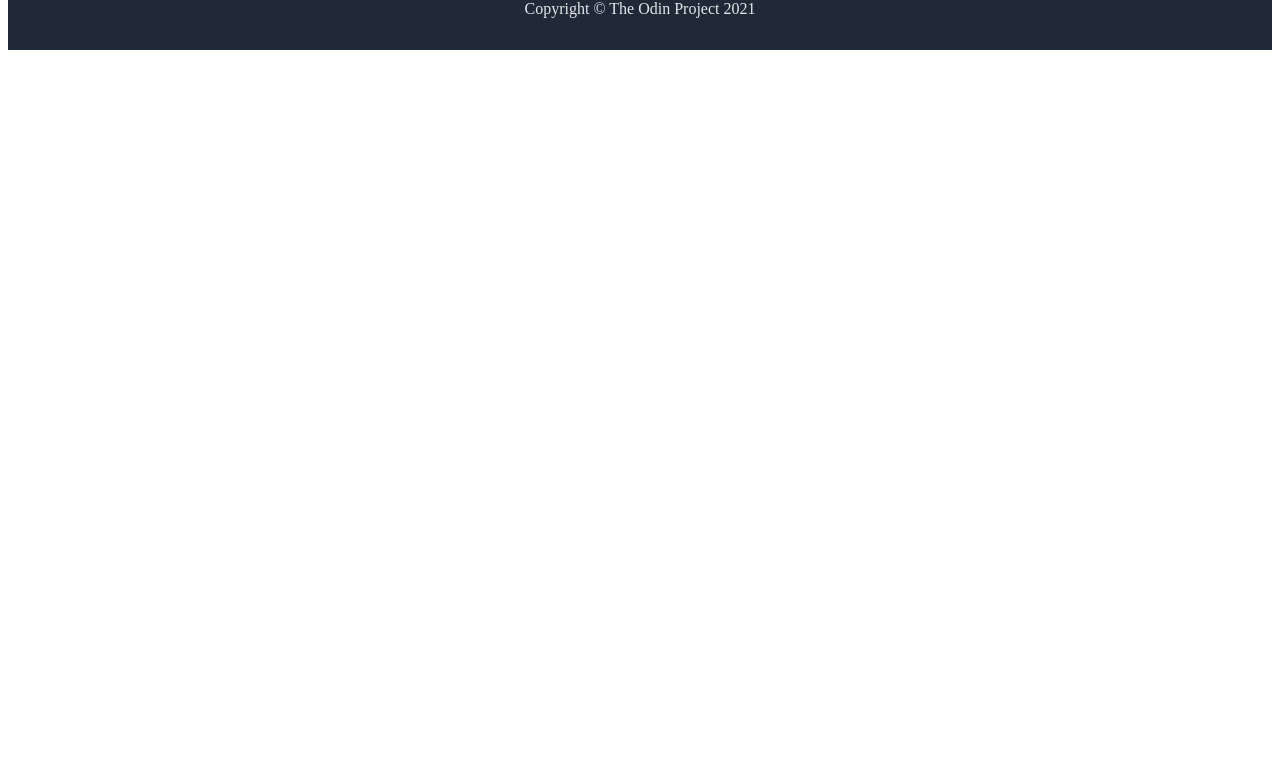
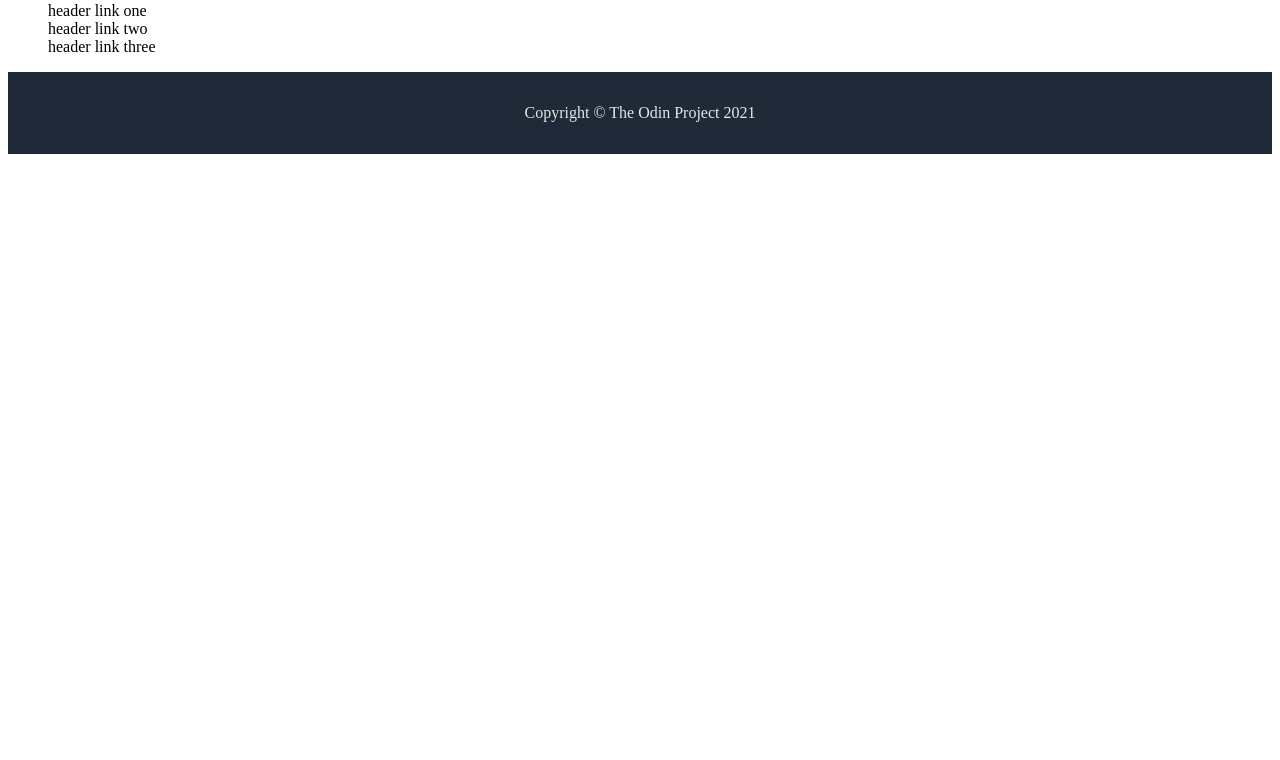
Before and after one commit to Adastros/Odin-Landing-Page, a plain HTML site: page index.html in a window 1280 px wide. Shown: the part 40-800 px from the top of the page. Drawn offline with Linux system fonts and the light colour scheme.

Commit message:
Add webpage logo and navigation section with links
The elements were partially styled. Text decorations and colors were
changed to match odin webpage template.

```diff
--- a/index.html
+++ b/index.html
@@ -6,7 +6,18 @@
         <title>Landing Page</title>
     </head>
     <body>
-        <header></header>
+        <header>
+            <div class="banner-header">
+                <div class="logo">Header Logo</div>
+                <nav>
+                    <ul>
+                        <li>header link one</li>
+                        <li>header link two</li>
+                        <li>header link three</li>
+                    </ul>
+                </nav>
+            </div>
+        </header>
         <main></main>
         <footer>Copyright &copy; The Odin Project 2021</footer>
     </body>
--- a/style.css
+++ b/style.css
@@ -13,6 +13,15 @@ body {
     flex-direction: column;
 }
 
+ul {
+    list-style: none;
+}
+
+a {
+    text-decoration: none;
+    color: var(--hero-secondary-link-text-color);
+}
+
 footer {
     height: 50px;
     display: flex;
```
